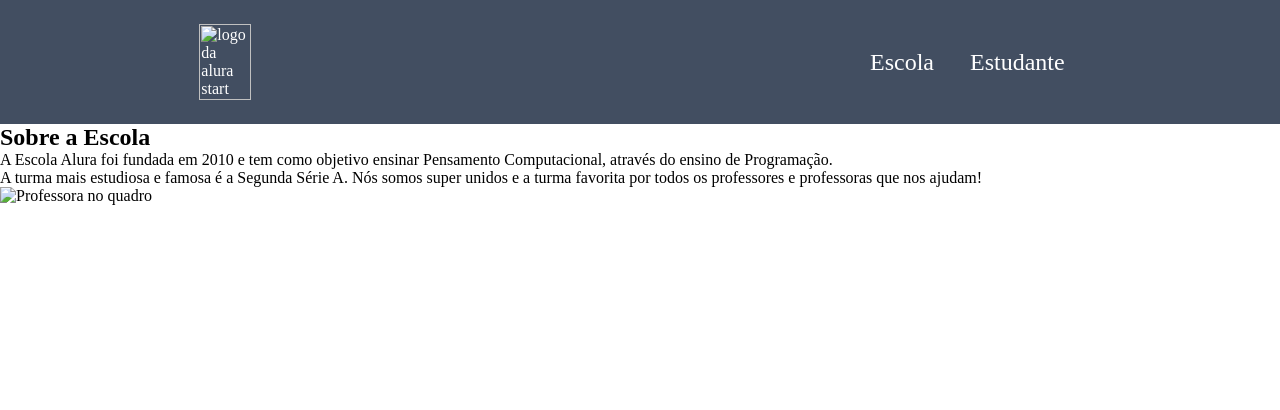
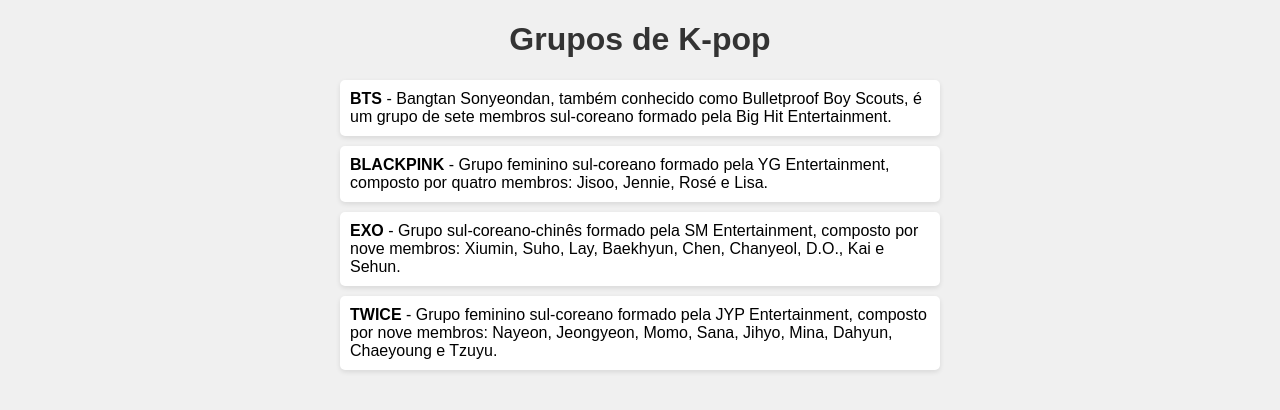
Before and after one commit to kennynhum/Rhaul2D-site, a plain HTML site: page index.html in a window 1280 px wide. Drawn offline with Linux system fonts and the light colour scheme.

Commit message:
Update index.html

```diff
--- a/index.html
+++ b/index.html
@@ -1,29 +1,52 @@
-<html lang="en">
+<!DOCTYPE html>
+<html lang="pt-BR">
 <head>
-<meta charset="UTF-8">
-<meta http-equiv="X-UA-Compatible" content="IE=edge">
-<meta name="viewport" content="width=device-width, initial-scale=1.0">
-<title>Document</title>
-<link rel="stylesheet" href="style.css">
+    <meta charset="UTF-8">
+    <meta name="viewport" content="width=device-width, initial-scale=1.0">
+    <title>Grupos de K-pop</title>
+    <style>
+        body {
+            font-family: Arial, sans-serif;
+            margin: 0;
+            padding: 0;
+            background-color: #f0f0f0;
+        }
+
+        h1 {
+            text-align: center;
+            color: #333;
+        }
+
+        ul {
+            list-style-type: none;
+            padding: 0;
+            margin: 20px auto;
+            max-width: 600px;
+        }
+
+        li {
+            background-color: #fff;
+            padding: 10px;
+            margin-bottom: 10px;
+            border-radius: 5px;
+            box-shadow: 0 2px 5px rgba(0, 0, 0, 0.1);
+        }
+
+        li:hover {
+            background-color: #f9f9f9;
+        }
+    </style>
 </head>
 <body>
-<header class="cabecalho">
-<img class="cabecalho-imagem" src="alurastart logo.png" alt="logo da alura start">
-<ul class="cabecalho-lista">
-<li class="cabecalho-lista-item">Escola</li>
-<li class="cabecalho-lista-item">Estudante</li>
+
+<h1>Grupos de K-pop</h1>
+
+<ul>
+    <li><strong>BTS</strong> - Bangtan Sonyeondan, também conhecido como Bulletproof Boy Scouts, é um grupo de sete membros sul-coreano formado pela Big Hit Entertainment.</li>
+    <li><strong>BLACKPINK</strong> - Grupo feminino sul-coreano formado pela YG Entertainment, composto por quatro membros: Jisoo, Jennie, Rosé e Lisa.</li>
+    <li><strong>EXO</strong> - Grupo sul-coreano-chinês formado pela SM Entertainment, composto por nove membros: Xiumin, Suho, Lay, Baekhyun, Chen, Chanyeol, D.O., Kai e Sehun.</li>
+    <li><strong>TWICE</strong> - Grupo feminino sul-coreano formado pela JYP Entertainment, composto por nove membros: Nayeon, Jeongyeon, Momo, Sana, Jihyo, Mina, Dahyun, Chaeyoung e Tzuyu.</li>
 </ul>
-</header>
 
-
-<section class="escola">
-<div class="escola-div-conteudo">
-<h2 class="escola-titulo">Sobre a Escola</h2>
-<p class="escola-texto-um">A Escola Alura foi fundada em 2010 e tem como objetivo ensinar Pensamento Computacional, através do ensino de Programação.</p>
-<p class="escola-texto-dois">A turma mais estudiosa e famosa é a Segunda Série A. Nós somos super unidos e a turma favorita por todos os professores e professoras que nos ajudam!</p>
-</div>
-<img class="escola-imagem" src="Formula-bro.png" alt="Professora no quadro">
-</section>
 </body>
-
 </html>
```
